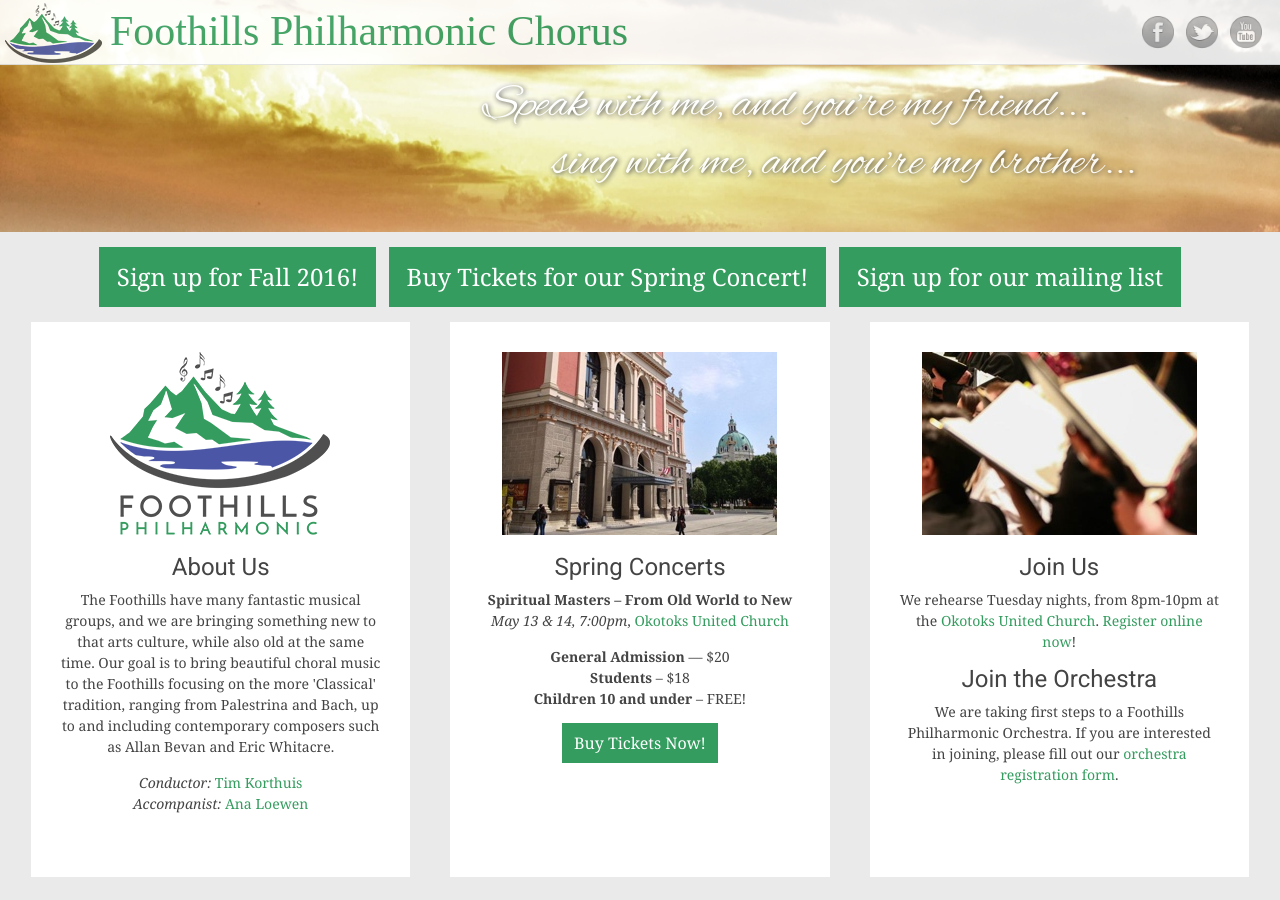
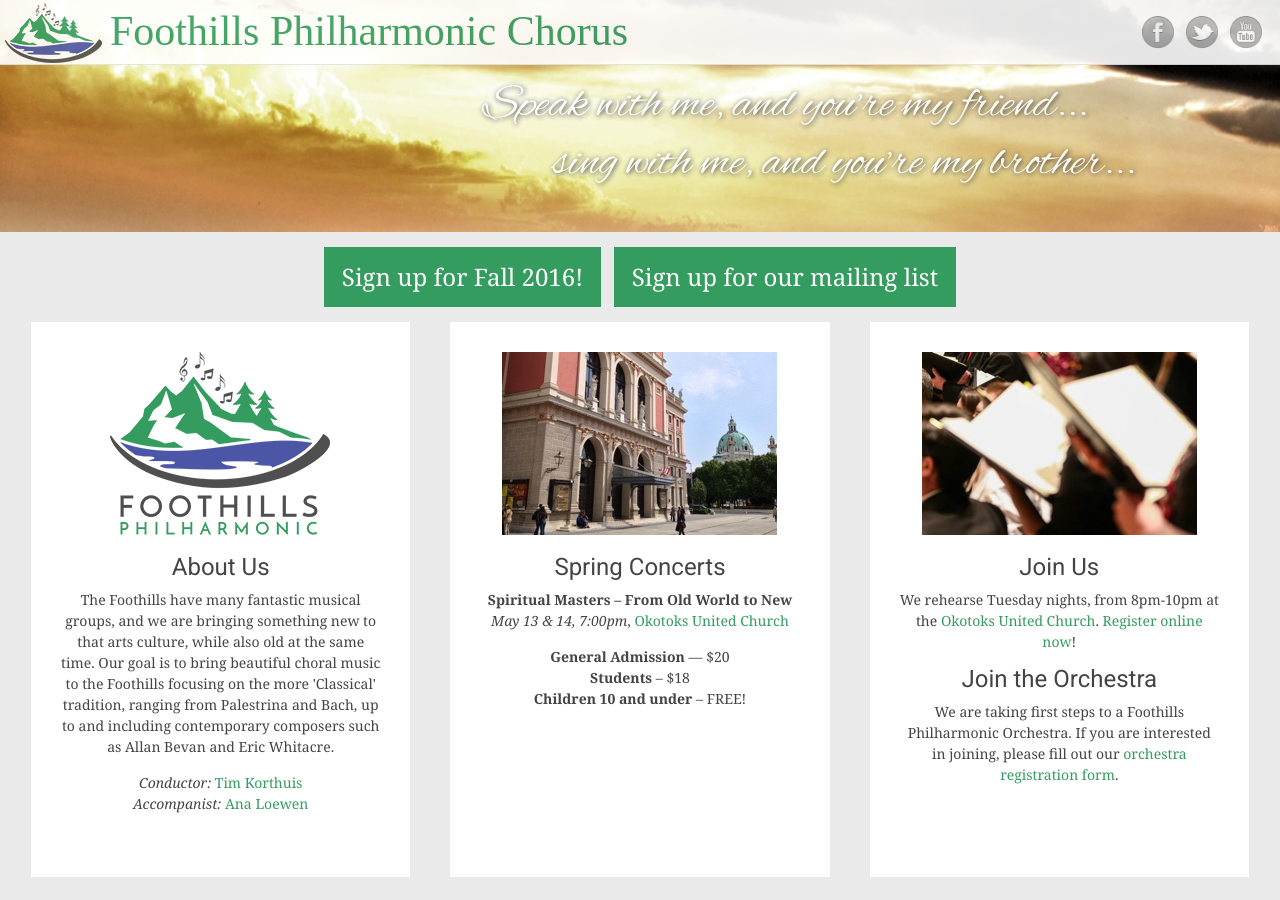
Before and after one commit to percyhanna/fps, a Jekyll site: the page built from index.html, in a window 1280 px wide and 900 px high, scrolled down 263 px. Built offline with Jekyll 4.4.1, drawn with Linux system fonts in a browser that asks for light colours; some web fonts are replaced; Markdown is read by kramdown in place of the engine named in the settings.

Commit message:
Update links

```diff
--- a/_layouts/default.html
+++ b/_layouts/default.html
@@ -39,7 +39,6 @@
     <div id="content" class="site-content">
       <p style="text-align: center;">
         <a href="https://www.surveymonkey.com/r/VQQK7FT" target="_blank" style="margin-top: 26px; background-color: #339c5e;color: #fff;padding: 0.5em 0.75em;margin: 0 auto;display: inline-block; font-size: 24px;">Sign up for Fall 2016!</a>
-        <a href="http://www.brownpapertickets.com/event/2545996" target="_blank" style="margin-top: 26px; background-color: #339c5e;color: #fff;padding: 0.5em 0.75em;margin: 0 auto;display: inline-block; font-size: 24px;">Buy Tickets for our Spring Concert!</a>
         <a href="http://eepurl.com/bzn_Jf" target="_blank" style="margin-top: 26px; background-color: #339c5e;color: #fff;padding: 0.5em 0.75em;margin: 0 auto;display: inline-block; font-size: 24px;">Sign up for our mailing list</a>
       </p>
       {{ content }}
--- a/index.html
+++ b/index.html
@@ -30,9 +30,6 @@
               <li><strong>Students</strong> – $18</li>
               <li><strong>Children 10 and under</strong> – FREE!</li>
             </ul>
-            <p style="margin-top: 1em;">
-              <a href="http://www.brownpapertickets.com/event/2545996" target="_blank" style="font-size: 16px; background-color: #339c5e;color: #fff;padding: 0.5em 0.75em;margin: 0 auto;display: inline-block;">Buy Tickets Now!</a>
-            </p>
           </div>
         </div>
 
@@ -40,7 +37,7 @@
           <div class="page_text_container">
             <img class="content-image" alt="Choir" src="/images/choir.jpg" width="275" height="183">
             <h1 class="entry-title">Join Us</h1>
-            <p>We rehearse Tuesday nights, from 8pm-10pm at the <a href="https://www.google.ca/maps/place/Okotoks+United+Church/@50.724914,-113.979771,15z/data=!4m2!3m1!1s0x0:0x9f916ee0400c6c6f" target="_blank">Okotoks United Church</a>. <a href="https://www.surveymonkey.com/s/L7QDDKG" target="_blank">Register online now</a>!</p>
+            <p>We rehearse Tuesday nights, from 8pm-10pm at the <a href="https://www.google.ca/maps/place/Okotoks+United+Church/@50.724914,-113.979771,15z/data=!4m2!3m1!1s0x0:0x9f916ee0400c6c6f" target="_blank">Okotoks United Church</a>. <a href="https://www.surveymonkey.com/r/VQQK7FT" target="_blank">Register online now</a>!</p>
             <h1 class="entry-title">Join the Orchestra</h1>
             <p>We are taking first steps to a Foothills Philharmonic Orchestra. If you are interested in joining, please fill out our <a href="https://www.surveymonkey.com/s/W53P9ND" target="_blank">orchestra registration form</a>.</p>
           </div>
```
